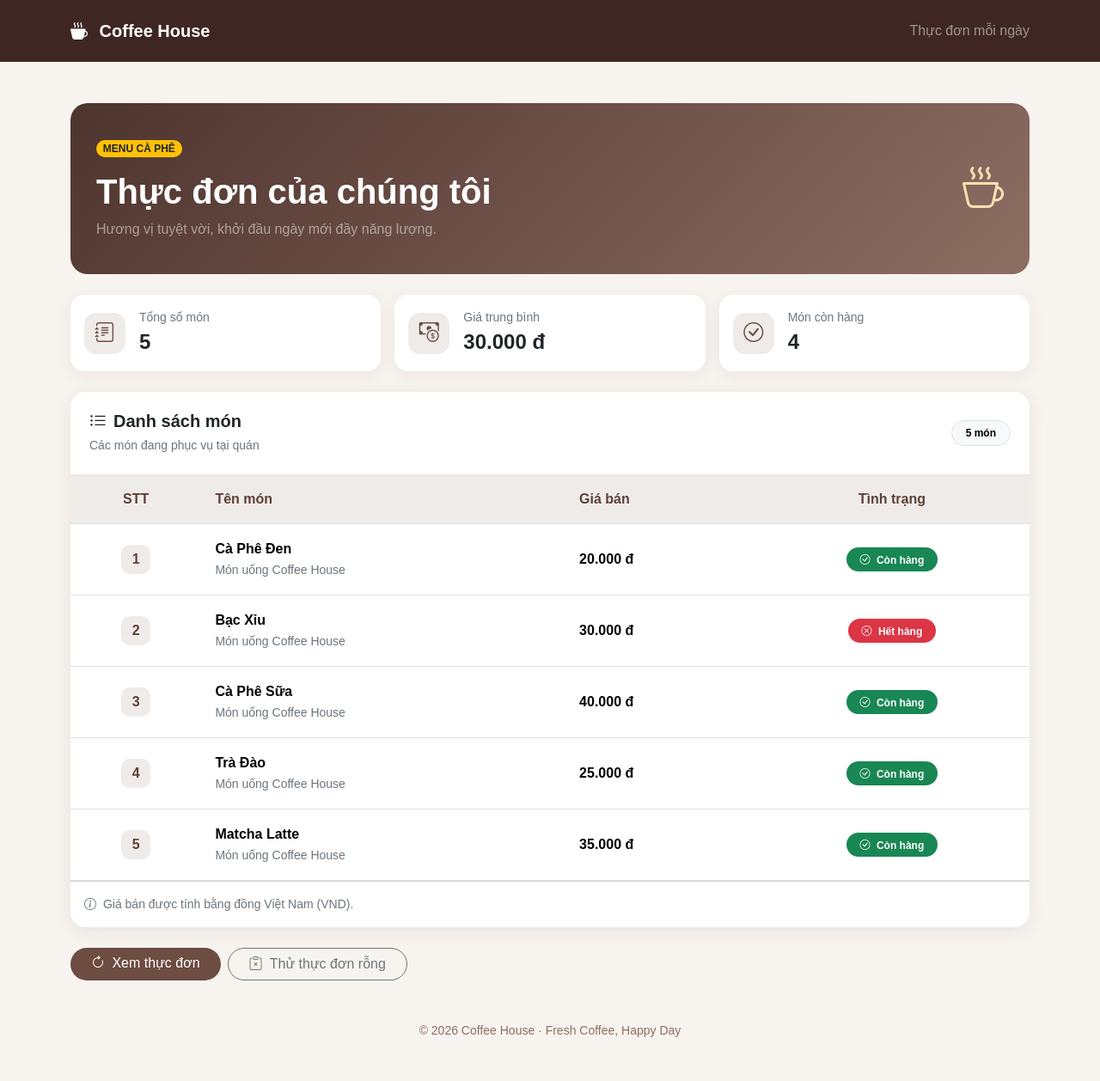
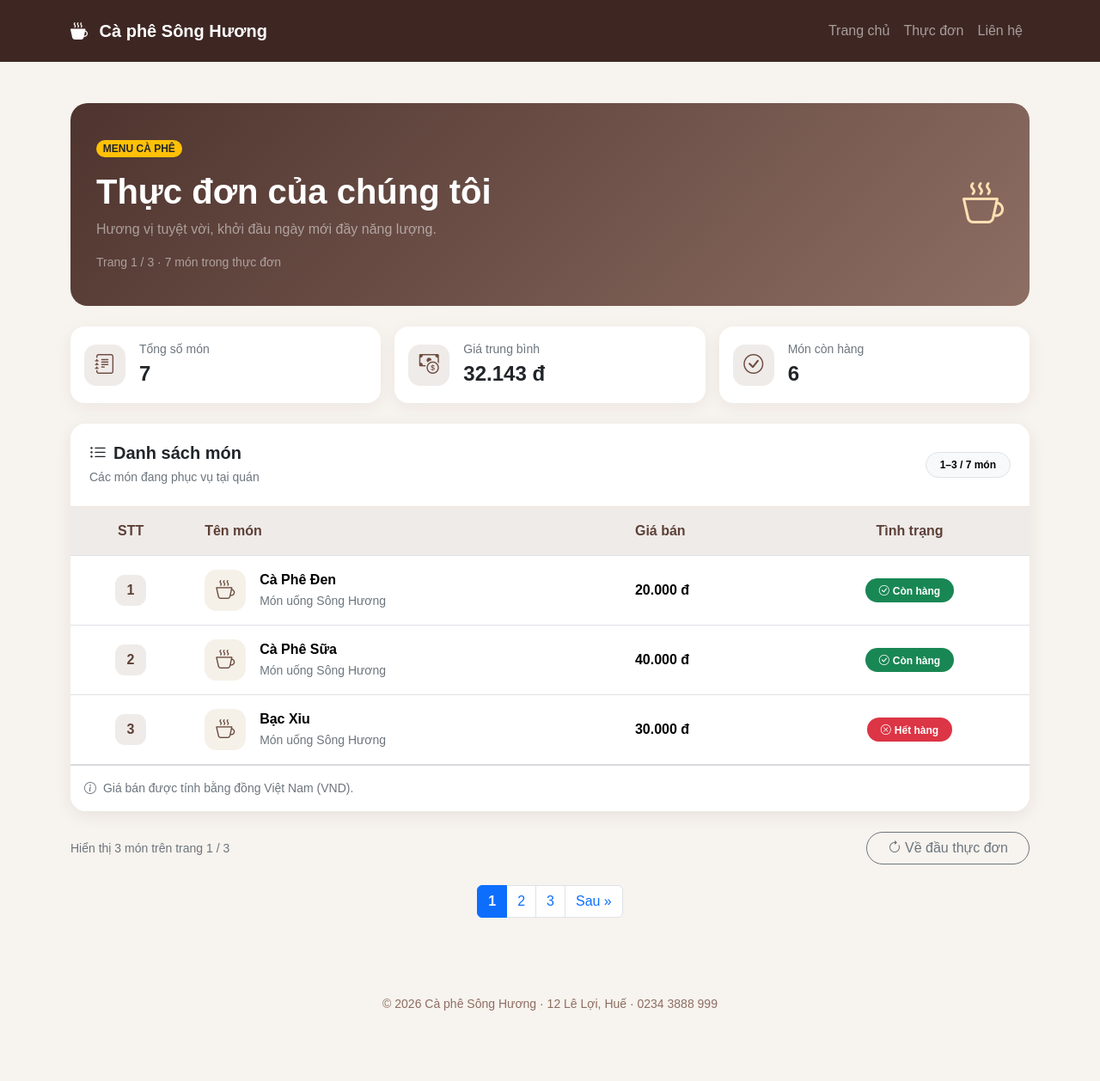
Before and after one commit to vongocminhchau/pmnm-hocphan, a Flask app: page /menu in a window 1280 px wide. Shown: the whole page at 86% size. After the commit the page ends 1176 px from the top, so only its background shows below. Run offline with Flask 3, Linux system fonts and the light colour scheme.

Commit message:
hoàn thiện chương 4

```diff
--- a/chuong_4/app.py
+++ b/chuong_4/app.py
@@ -1,15 +1,31 @@
 
-from flask import Blueprint, Flask, render_template, request
+from flask import Blueprint, abort, render_template, request
 
 menu_blueprint = Blueprint("menu", __name__)
 
+SHOP = {
+    "name": "Cà phê Sông Hương",
+    "short_name": "Sông Hương",
+    "address": "12 Lê Lợi, Huế",
+    "phone": "0234 3888 999",
+    "open": 7,
+    "close": 22,
+}
+
 MENU = [
-    {"name": "cà phê đen", "price": 20000, "available": True},
-    {"name": "bạc xỉu", "price": 30000, "available": False},
-    {"name": "cà phê sữa", "price": 40000, "available": True},
-    {"name": "trà đào", "price": 25000, "available": True},
-    {"name": "matcha latte", "price": 35000, "available": True}
+    {"id": 1, "name": "cà phê đen", "price": 20000, "image": "ca-phe-den.jpg", "available": True},
+    {"id": 2, "name": "cà phê sữa", "price": 40000, "image": "ca-phe-sua.jpg", "available": True},
+    {"id": 3, "name": "bạc xỉu", "price": 30000, "image": "bac-xiu.jpg", "available": False},
+    {"id": 4, "name": "trà đào", "price": 25000, "image": "tra-dao.jpg", "available": True},
+    {"id": 5, "name": "trà sữa", "price": 35000, "image": "tra-sua.jpg", "available": True},
+    {"id": 6, "name": "nước cam", "price": 30000, "image": "nuoc-cam.jpg", "available": True},
+    {"id": 7, "name": "sinh tố bơ", "price": 45000, "image": "sinh-to-bo.jpg", "available": True},
 ]
+
+
+@menu_blueprint.app_context_processor
+def inject_shop():
+    return {"shop": SHOP}
 
 
 # Bộ lọc định dạng giá tiền Việt Nam
@@ -20,29 +36,34 @@ def vnd(price):
 
 @menu_blueprint.get("/menu")
 def menu():
-    # Thử trường hợp thực đơn rỗng bằng /menu?empty=1
-    items = [] if request.args.get("empty") == "1" else MENU
+    all_items = [] if request.args.get("empty") == "1" else MENU
+    per_page = 3
+    pages = max(1, (len(all_items) + per_page - 1) // per_page)
+    page = request.args.get("page", default=1, type=int)
 
-    # Tính giá trung bình
+    if page < 1 or page > pages:
+        abort(404)
+
+    start = (page - 1) * per_page
+    items = all_items[start:start + per_page]
     average_price = (
-        sum(item["price"] for item in items) / len(items)
-        if items else 0
+        sum(item["price"] for item in all_items) / len(all_items)
+        if all_items else 0
     )
-
-    # Đếm số món đang có
-    available_count = sum(
-        1 for item in items if item["available"]
-    )
+    available_count = sum(1 for item in all_items if item["available"])
 
     return render_template(
         "menu.html",
         menu=items,
+        page=page,
+        pages=pages,
+        total_items=len(all_items),
         average_price=average_price,
         available_count=available_count
     )
 
 
 if __name__ == "__main__":
-    app = Flask(__name__)
-    app.register_blueprint(menu_blueprint)
+    from cafe import app
+
     app.run(debug=True)
--- /dev/null
+++ b/chuong_4/templates/_footer.html
@@ -0,0 +1,3 @@
+<footer class="text-center py-4">
+    <small>© 2026 {{ shop.name }} · {{ shop.address }} · {{ shop.phone }}</small>
+</footer>
--- /dev/null
+++ b/chuong_4/templates/_macros.html
@@ -0,0 +1,60 @@
+{% macro item_card(item, number) %}
+<tr>
+    <td class="text-center">
+        <span class="item-number">{{ number }}</span>
+    </td>
+    <td>
+        <div class="d-flex align-items-center gap-3">
+            <span class="item-icon" aria-hidden="true">
+                <i class="bi bi-cup-hot"></i>
+            </span>
+            <div>
+                <div class="fw-semibold">{{ item.name|title }}</div>
+                <small class="text-secondary">Món uống Sông Hương</small>
+            </div>
+        </div>
+    </td>
+    <td class="price">{{ item.price|vnd }}</td>
+    <td class="text-center">
+        {% if item.available %}
+            <span class="badge rounded-pill text-bg-success px-3 py-2">
+                <i class="bi bi-check-circle me-1"></i>Còn hàng
+            </span>
+        {% else %}
+            <span class="badge rounded-pill text-bg-danger px-3 py-2">
+                <i class="bi bi-x-circle me-1"></i>Hết hàng
+            </span>
+        {% endif %}
+    </td>
+</tr>
+{% endmacro %}
+
+{% macro pagination(page, pages, endpoint) %}
+{% if pages > 1 %}
+<nav class="mt-4" aria-label="Phân trang thực đơn">
+    <ul class="pagination justify-content-center">
+        {% if page > 1 %}
+            <li class="page-item">
+                <a class="page-link" href="{{ url_for(endpoint, page=page - 1) }}" rel="prev">« Trước</a>
+            </li>
+        {% endif %}
+
+        {% for page_number in range(1, pages + 1) %}
+            <li class="page-item{% if page_number == page %} active{% endif %}">
+                {% if page_number == page %}
+                    <strong class="page-link" aria-current="page">{{ page_number }}</strong>
+                {% else %}
+                    <a class="page-link" href="{{ url_for(endpoint, page=page_number) }}">{{ page_number }}</a>
+                {% endif %}
+            </li>
+        {% endfor %}
+
+        {% if page < pages %}
+            <li class="page-item">
+                <a class="page-link" href="{{ url_for(endpoint, page=page + 1) }}" rel="next">Sau »</a>
+            </li>
+        {% endif %}
+    </ul>
+</nav>
+{% endif %}
+{% endmacro %}
--- /dev/null
+++ b/chuong_4/templates/_navbar.html
@@ -0,0 +1,13 @@
+<nav class="navbar navbar-expand-lg navbar-dark">
+    <div class="container py-2">
+        <a class="navbar-brand fw-bold" href="{{ url_for('index') }}">
+            <i class="bi bi-cup-hot-fill me-2"></i>
+            {{ shop.name }}
+        </a>
+        <div class="navbar-nav">
+            <a class="nav-link" href="{{ url_for('index') }}">Trang chủ</a>
+            <a class="nav-link" href="{{ url_for('menu.menu') }}">Thực đơn</a>
+            <a class="nav-link" href="{{ url_for('contact') }}">Liên hệ</a>
+        </div>
+    </div>
+</nav>
--- /dev/null
+++ b/chuong_4/templates/base.html
@@ -0,0 +1,47 @@
+<!doctype html>
+<html lang="vi">
+<head>
+    <meta charset="utf-8">
+    <meta name="viewport" content="width=device-width, initial-scale=1">
+    <title>{% block title %}Coffee House{% endblock %}</title>
+
+    <link
+        href="https://cdn.jsdelivr.net/npm/bootstrap@5.3.3/dist/css/bootstrap.min.css"
+        rel="stylesheet"
+    >
+    <link
+        rel="stylesheet"
+        href="https://cdn.jsdelivr.net/npm/bootstrap-icons@1.11.3/font/bootstrap-icons.min.css"
+    >
+
+    {% block styles %}
+    <style>
+        body {
+            background: #f7f3ee;
+            color: #3e2723;
+            font-family: Arial, sans-serif;
+        }
+
+        .navbar {
+            background: #3e2723;
+        }
+
+        footer {
+            color: #8d6e63;
+        }
+    </style>
+    {% endblock %}
+</head>
+<body>
+    {% include "_navbar.html" %}
+
+    <main>
+        {% block content %}{% endblock %}
+    </main>
+
+    {% include "_footer.html" %}
+
+    <script src="https://cdn.jsdelivr.net/npm/bootstrap@5.3.3/dist/js/bootstrap.bundle.min.js"></script>
+    {% block scripts %}{% endblock %}
+</body>
+</html>
--- a/chuong_4/templates/menu.html
+++ b/chuong_4/templates/menu.html
@@ -1,34 +1,12 @@
 
-<!DOCTYPE html>
-<html lang="vi">
-<head>
-    <meta charset="UTF-8">
-    <meta name="viewport" content="width=device-width, initial-scale=1">
-    <title>Bảng thực đơn | Coffee House</title>
+{% extends "base.html" %}
+{% from "_macros.html" import item_card, pagination %}
 
-    <!-- Bootstrap 5 -->
-    <link
-        href="https://cdn.jsdelivr.net/npm/bootstrap@5.3.3/dist/css/bootstrap.min.css"
-        rel="stylesheet"
-    >
+{% block title %}Thực đơn - {{ shop.short_name }}; {{ total_items }} món{% endblock %}
 
-    <!-- Bootstrap Icons -->
-    <link
-        rel="stylesheet"
-        href="https://cdn.jsdelivr.net/npm/bootstrap-icons@1.11.3/font/bootstrap-icons.min.css"
-    >
-
+{% block styles %}
+    {{ super() }}
     <style>
-        body {
-            background: #f7f3ee;
-            color: #3e2723;
-            font-family: Arial, sans-serif;
-        }
-
-        .navbar {
-            background: #3e2723;
-        }
-
         .hero {
             background: linear-gradient(135deg, #4e342e, #8d6e63);
             color: white;
@@ -41,51 +19,8 @@
             color: #ffe0b2;
         }
 
-        .menu-card {
-            border: none;
-            border-radius: 18px;
-            overflow: hidden;
-            box-shadow: 0 5px 20px rgba(62, 39, 35, 0.08);
-        }
-
-        .menu-card .card-header {
-            background: white;
-            border-bottom: 1px solid #eee5dc;
-            padding: 22px;
-        }
-
-        .table thead th {
-            background: #efebe9;
-            color: #5d4037;
-            padding: 16px;
-            white-space: nowrap;
-        }
-
-        .table tbody td {
-            padding: 17px 16px;
-            vertical-align: middle;
-        }
-
-        .table tbody tr:hover {
-            background: #fff8f0;
-        }
-
-        .item-number {
-            display: inline-flex;
-            align-items: center;
-            justify-content: center;
-            width: 34px;
-            height: 34px;
-            border-radius: 10px;
-            background: #efebe9;
-            color: #5d4037;
-            font-weight: bold;
-        }
-
-        .price {
-            color: #795548;
-            font-weight: bold;
-            white-space: nowrap;
+        .text-brown {
+            color: #6d4c41;
         }
 
         .stat-card {
@@ -107,6 +42,66 @@
             font-size: 23px;
         }
 
+        .menu-card {
+            border: 0;
+            border-radius: 18px;
+            overflow: hidden;
+            box-shadow: 0 5px 20px rgba(62, 39, 35, 0.08);
+        }
+
+        .menu-card .card-header {
+            background: white;
+            border-bottom: 1px solid #eee5dc;
+            padding: 22px;
+        }
+
+        .table thead th {
+            background: #efebe9;
+            color: #5d4037;
+            padding: 16px;
+            white-space: nowrap;
+        }
+
+        .table tbody td {
+            padding: 16px;
+            vertical-align: middle;
+        }
+
+        .table tbody tr:hover {
+            background: #fff8f0;
+        }
+
+        .item-number {
+            display: inline-flex;
+            align-items: center;
+            justify-content: center;
+            width: 36px;
+            height: 36px;
+            border-radius: 11px;
+            background: #efebe9;
+            color: #5d4037;
+            font-weight: 700;
+        }
+
+        .item-icon {
+            display: inline-flex;
+            align-items: center;
+            justify-content: center;
+            flex: 0 0 48px;
+            width: 48px;
+            height: 48px;
+            border-radius: 14px;
+            background: #f5f1e8;
+            color: #6d4c41;
+            font-size: 22px;
+        }
+
+        .price {
+            color: #795548;
+            font-weight: 700;
+            white-space: nowrap;
+        }
+
         .btn-coffee {
             background: #6d4c41;
             color: white;
@@ -118,29 +113,11 @@
             color: white;
         }
 
-        footer {
-            color: #8d6e63;
-        }
     </style>
-</head>
+{% endblock %}
 
-<body>
-
-<!-- Thanh điều hướng -->
-<nav class="navbar navbar-expand-lg navbar-dark">
-    <div class="container py-2">
-        <a class="navbar-brand fw-bold" href="/menu">
-            <i class="bi bi-cup-hot-fill me-2"></i>
-            Coffee House
-        </a>
-
-        <span class="navbar-text text-white-50">
-            Thực đơn mỗi ngày
-        </span>
-    </div>
-</nav>
-
-<main class="container py-5">
+{% block content %}
+<div class="container py-5">
 
     <!-- Phần giới thiệu -->
     <section class="hero mb-4">
@@ -157,6 +134,9 @@
                 <p class="mb-0 text-white-50">
                     Hương vị tuyệt vời, khởi đầu ngày mới đầy năng lượng.
                 </p>
+                <div class="mt-3 small text-white-50">
+                    Trang {{ page }} / {{ pages }} · {{ total_items }} món trong thực đơn
+                </div>
             </div>
 
             <div class="col-md-4 text-md-end mt-3 mt-md-0">
@@ -175,7 +155,7 @@
                     </div>
                     <div>
                         <div class="text-secondary small">Tổng số món</div>
-                        <div class="fs-4 fw-bold">{{ menu|length }}</div>
+                        <div class="fs-4 fw-bold">{{ total_items }}</div>
                     </div>
                 </div>
             </div>
@@ -212,25 +192,21 @@
         </div>
     </div>
 
-    <!-- Bảng thực đơn -->
-    <div class="card menu-card">
+    <section class="card menu-card" aria-labelledby="menu-list-title">
         <div class="card-header d-flex flex-wrap justify-content-between align-items-center gap-2">
             <div>
-                <h5 class="fw-bold mb-1">
+                <h2 id="menu-list-title" class="h5 fw-bold mb-1">
                     <i class="bi bi-list-ul me-2"></i>Danh sách món
-                </h5>
-                <small class="text-secondary">
-                    Các món đang phục vụ tại quán
-                </small>
+                </h2>
+                <small class="text-secondary">Các món đang phục vụ tại quán</small>
             </div>
-
             <span class="badge rounded-pill text-bg-light border px-3 py-2">
-                {{ menu|length }} món
+                {% if total_items %}{{ (page - 1) * 3 + 1 }}–{{ (page - 1) * 3 + menu|length }} / {% endif %}{{ total_items }} món
             </span>
         </div>
 
         <div class="table-responsive">
-            <table class="table table-hover mb-0">
+            <table class="table table-hover align-middle mb-0">
                 <thead>
                     <tr>
                         <th class="text-center">STT</th>
@@ -239,54 +215,17 @@
                         <th class="text-center">Tình trạng</th>
                     </tr>
                 </thead>
-
                 <tbody>
                     {% for item in menu %}
-                    <tr>
-                        <td class="text-center">
-                            <span class="item-number">
-                                {{ loop.index }}
-                            </span>
-                        </td>
-
-                        <td>
-                            <div class="fw-semibold">
-                                {{ item.name|title }}
-                            </div>
-                            <small class="text-secondary">
-                                Món uống Coffee House
-                            </small>
-                        </td>
-
-                        <td class="price">
-                            {{ item.price|vnd }}
-                        </td>
-
-                        <td class="text-center">
-                            {% if item.available %}
-                                <span class="badge rounded-pill text-bg-success px-3 py-2">
-                                    <i class="bi bi-check-circle me-1"></i>
-                                    Còn hàng
-                                </span>
-                            {% else %}
-                                <span class="badge rounded-pill text-bg-danger px-3 py-2">
-                                    <i class="bi bi-x-circle me-1"></i>
-                                    Hết hàng
-                                </span>
-                            {% endif %}
-                        </td>
-                    </tr>
-
+                        {{ item_card(item, (page - 1) * 3 + loop.index) }}
                     {% else %}
-                    <tr>
-                        <td colspan="4" class="text-center py-5">
-                            <i class="bi bi-cup-hot display-4 text-secondary"></i>
-                            <h5 class="mt-3">Chưa có món nào</h5>
-                            <p class="text-secondary mb-0">
-                                Thực đơn hiện chưa có dữ liệu.
-                            </p>
-                        </td>
-                    </tr>
+                        <tr>
+                            <td colspan="4" class="text-center py-5">
+                                <i class="bi bi-cup-hot display-4 text-secondary"></i>
+                                <h3 class="h5 mt-3">Chưa có món nào</h3>
+                                <p class="text-secondary mb-0">Thực đơn hiện chưa có dữ liệu.</p>
+                            </td>
+                        </tr>
                     {% endfor %}
                 </tbody>
             </table>
@@ -296,28 +235,17 @@
             <i class="bi bi-info-circle me-1"></i>
             Giá bán được tính bằng đồng Việt Nam (VND).
         </div>
-    </div>
+    </section>
 
-    <!-- Nút kiểm tra -->
-    <div class="d-flex flex-wrap gap-2 mt-4">
-        <a href="/menu" class="btn btn-coffee rounded-pill px-4">
-            <i class="bi bi-arrow-clockwise me-1"></i>
-            Xem thực đơn
-        </a>
-
-        <a href="/menu?empty=1"
-           class="btn btn-outline-secondary rounded-pill px-4">
-            <i class="bi bi-clipboard-x me-1"></i>
-            Thử thực đơn rỗng
+    <div class="d-flex justify-content-between align-items-center flex-wrap gap-2 mt-4">
+        <p class="text-secondary small mb-0">
+            Hiển thị {{ menu|length }} món trên trang {{ page }} / {{ pages }}
+        </p>
+        <a href="{{ url_for('menu.menu') }}" class="btn btn-outline-secondary rounded-pill px-4">
+            <i class="bi bi-arrow-clockwise me-1"></i>Về đầu thực đơn
         </a>
     </div>
 
-    <footer class="text-center mt-5 small">
-        © 2026 Coffee House · Fresh Coffee, Happy Day
-    </footer>
-
-</main>
-
-<script src="https://cdn.jsdelivr.net/npm/bootstrap@5.3.3/dist/js/bootstrap.bundle.min.js"></script>
-</body>
-</html>
+    {{ pagination(page, pages, "menu.menu") }}
+</div>
+{% endblock %}
```
Also changed, not shown: chuong_4/cafe.py (+11 -9 lines), chuong_4/templates/404.html (added, +11 -0 lines), chuong_4/templates/contact.html (added, +11 -0 lines), chuong_4/templates/index.html (+7 -19 lines).
